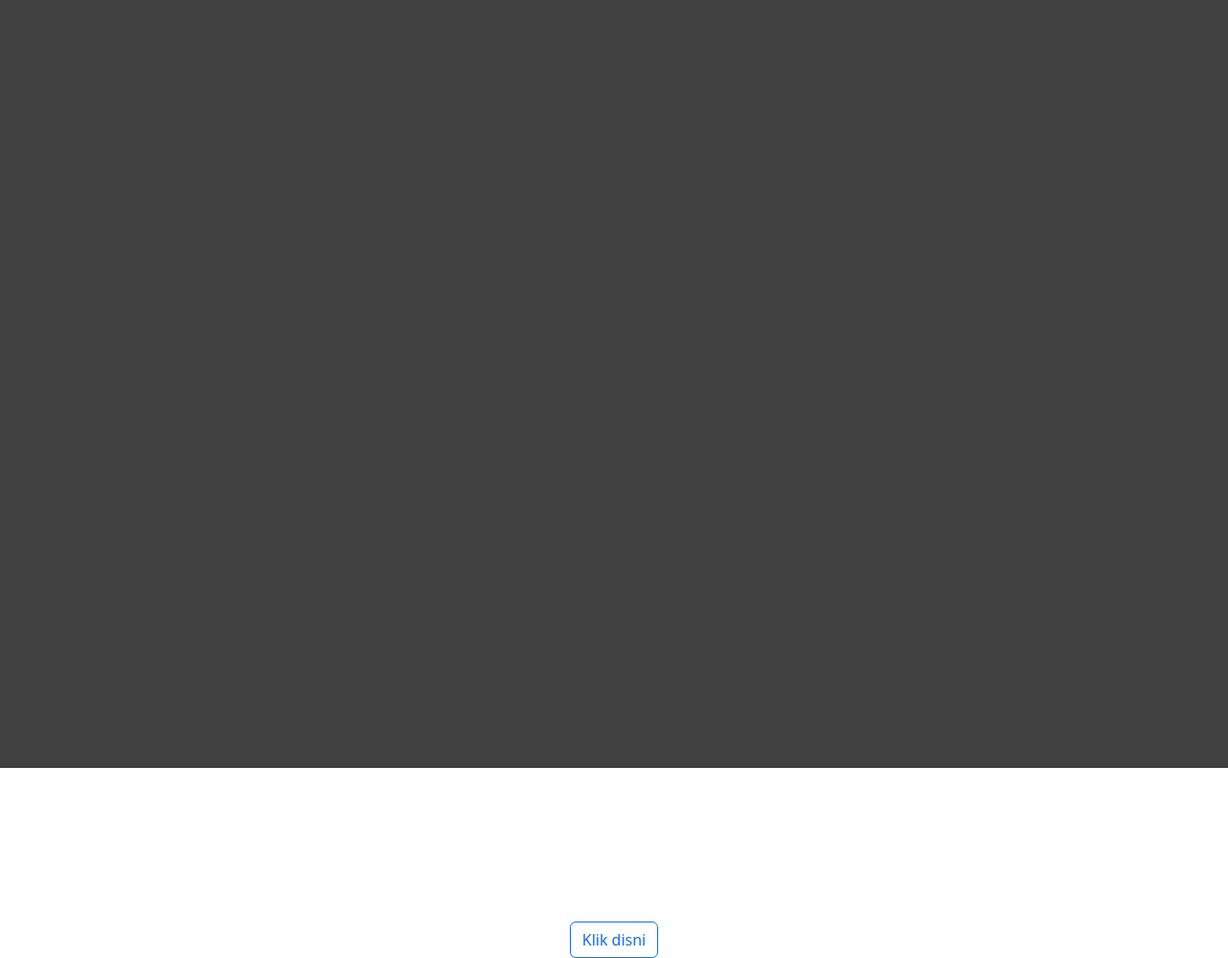
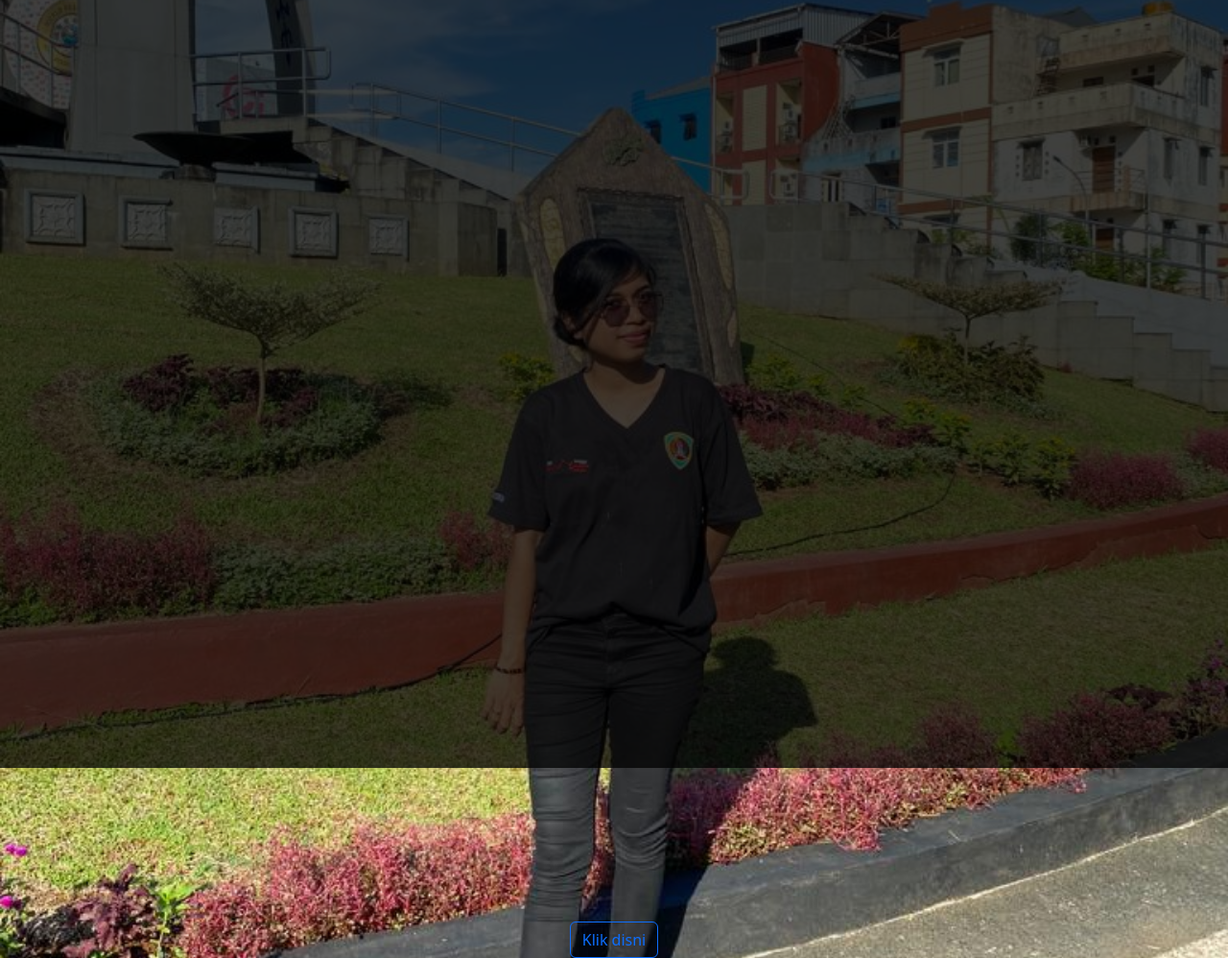
Before and after one commit to cyrilodiana/buka, a plain HTML site: page index.html in a window 1280 px wide. Shown: the whole page at 96% size. Drawn offline with nearby package versions, Linux system fonts and the light colour scheme.

Commit message:
Update index.html

```diff
--- a/index.html
+++ b/index.html
@@ -10,7 +10,7 @@
   <style type="text/css">
     html,body{height: 100%;}
     .bg-utama{
-    background-image: url(img/bg.jpeg);
+    background-image: url(bg.jpeg);
     background-size: cover;
     background-position: center;
     text-align: center;
```
